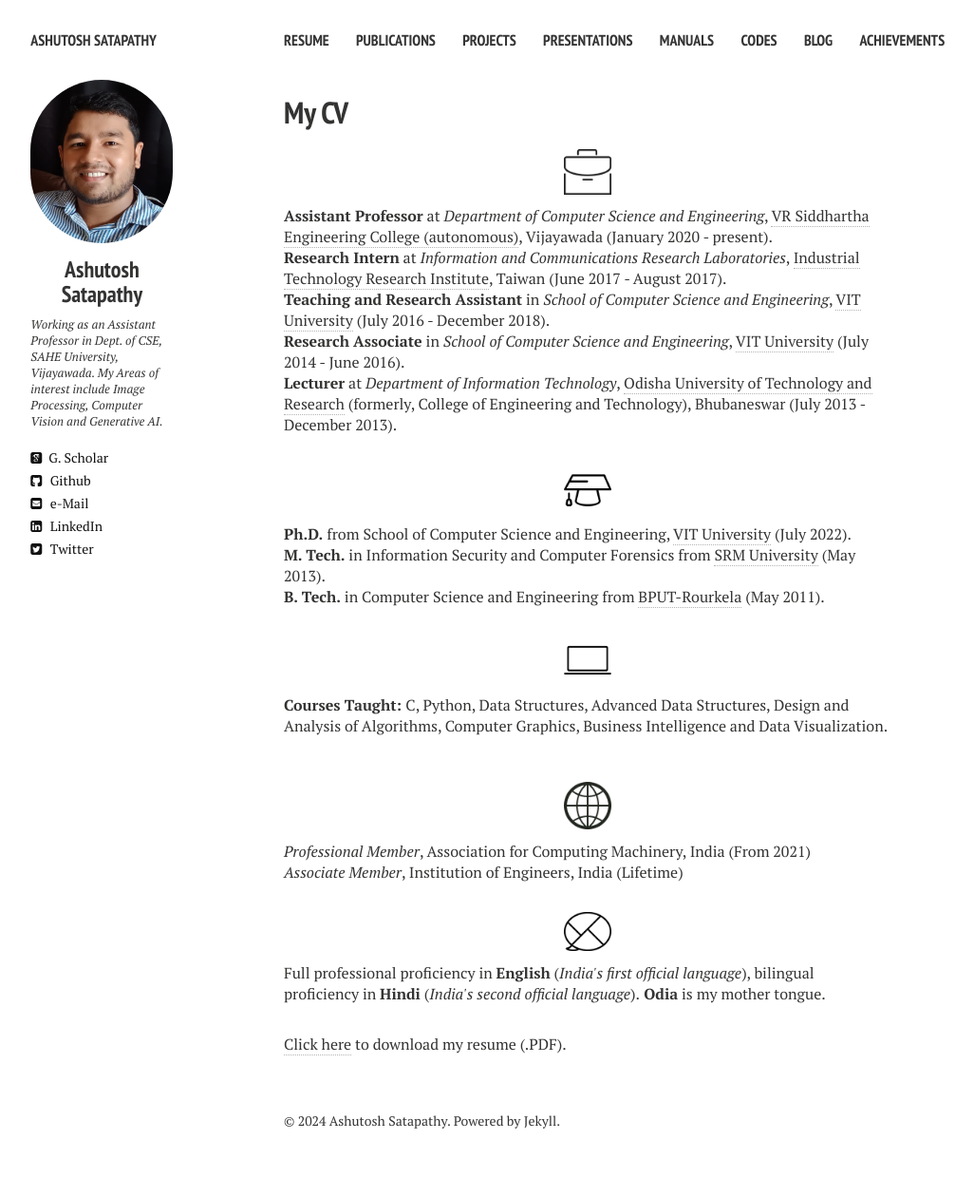
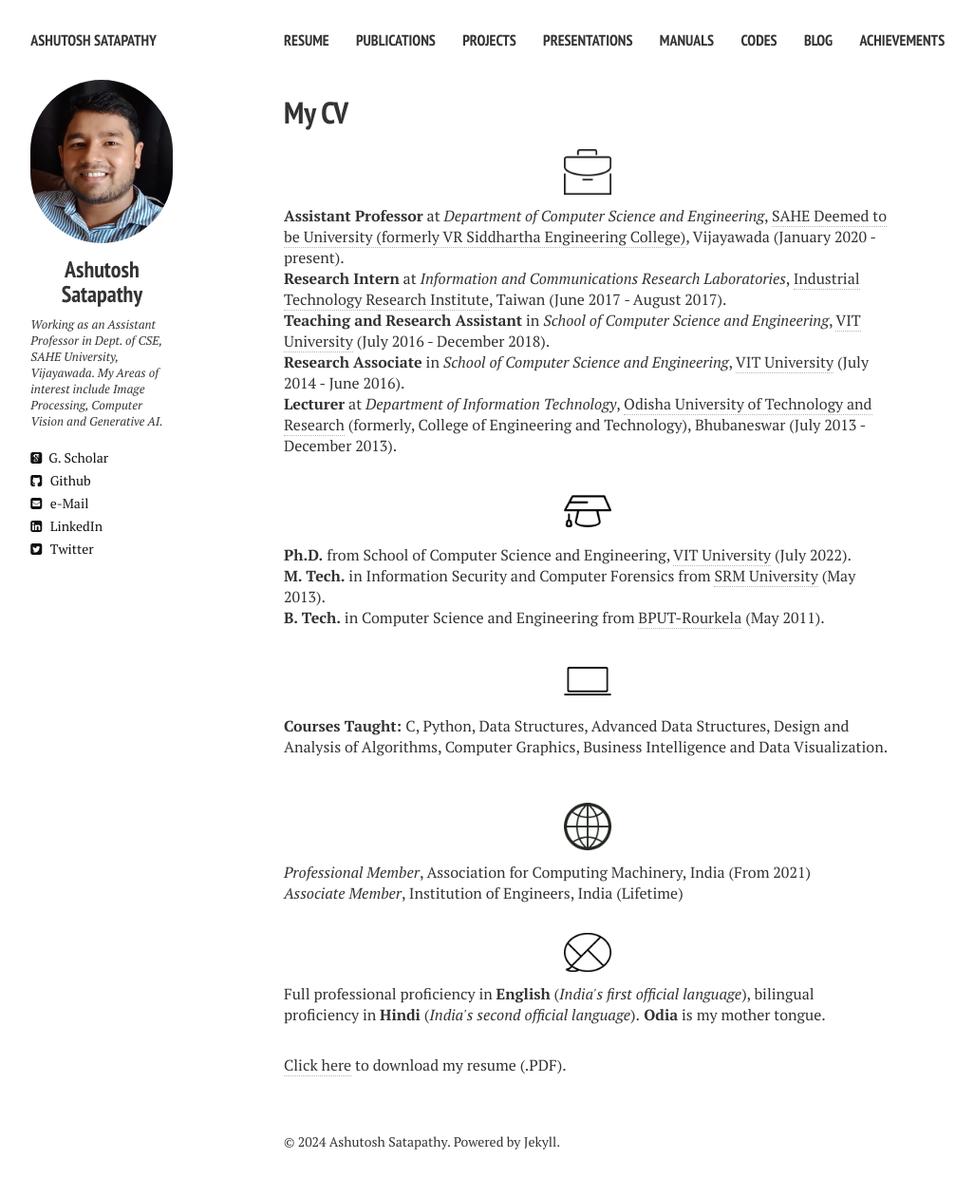
Before and after one commit to ashutoshsatapathy1990/ashutoshsatapathy1990.github.io, a Jekyll site: the page built from cv.md, in a window 1280 px wide. Shown: the whole page at 95% size, without its empty margins (21-1047 px from the left). Built offline with Jekyll 4.4.1, drawn with Linux system fonts in a browser that asks for light colours; nearby versions of some CDN libraries; before the commit the page ends 1238 px from its top, so only the background shows below that.

Commit message:
Update cv.html

```diff
--- a/_layouts/cv.html
+++ b/_layouts/cv.html
@@ -45,7 +45,7 @@
     <h1>{{ page.title }}</h1>
     <div class="article-wrap">
     <p align="center" class=bottom-small><img src="{{ site.url }}/images/CV/business.png" alt="Work Experience" width="50" height="50"></p>
-    <p align="left"><strong>Assistant Professor</strong> at <i>Department of Computer Science and Engineering</i>, <a href="https://www.vrsiddhartha.ac.in/" target="_blank">VR Siddhartha Engineering College (autonomous)</a>, Vijayawada (January 2020 - present).</p>
+    <p align="left"><strong>Assistant Professor</strong> at <i>Department of Computer Science and Engineering</i>, <a href="https://www.vrsiddhartha.ac.in/" target="_blank">SAHE Deemed to be University (formerly VR Siddhartha Engineering College)</a>, Vijayawada (January 2020 - present).</p>
     <p align="left"><strong>Research Intern</strong> at <i>Information and Communications Research Laboratories</i>, <a href="https://www.itri.org.tw/english/" target="_blank">Industrial Technology Research Institute</a>, Taiwan (June 2017 - August 2017).</p>
     <p align="left"><strong>Teaching and Research Assistant</strong> in <i>School of Computer Science and Engineering</i>, <a href="http://chennai.vit.ac.in/" target="_blank">VIT University</a> (July 2016 - December 2018).</p>
     <p align="left"><strong>Research Associate</strong> in <i>School of Computer Science and Engineering</i>, <a href="http://chennai.vit.ac.in/" target="_blank">VIT University</a> (July 2014 - June 2016).</p>
```
